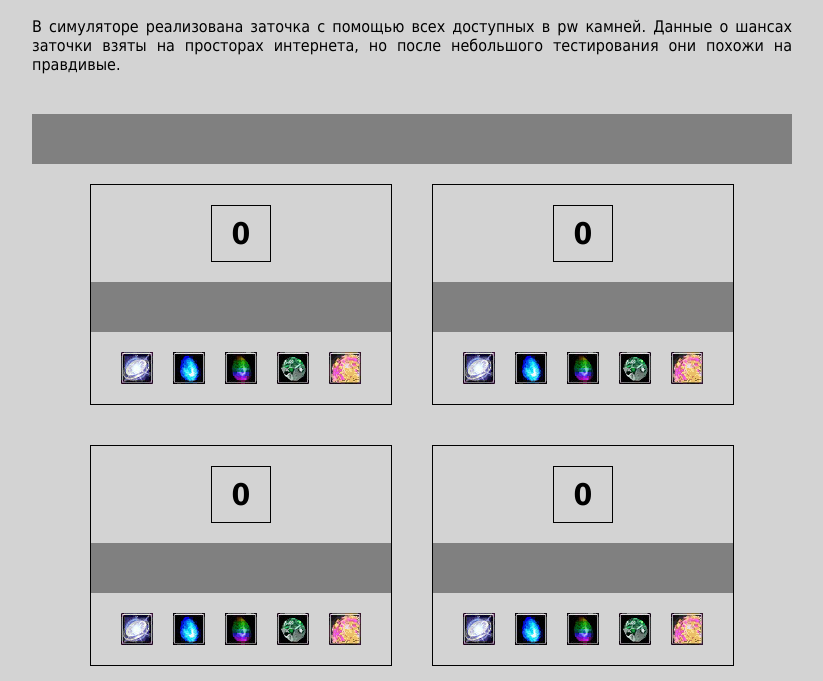
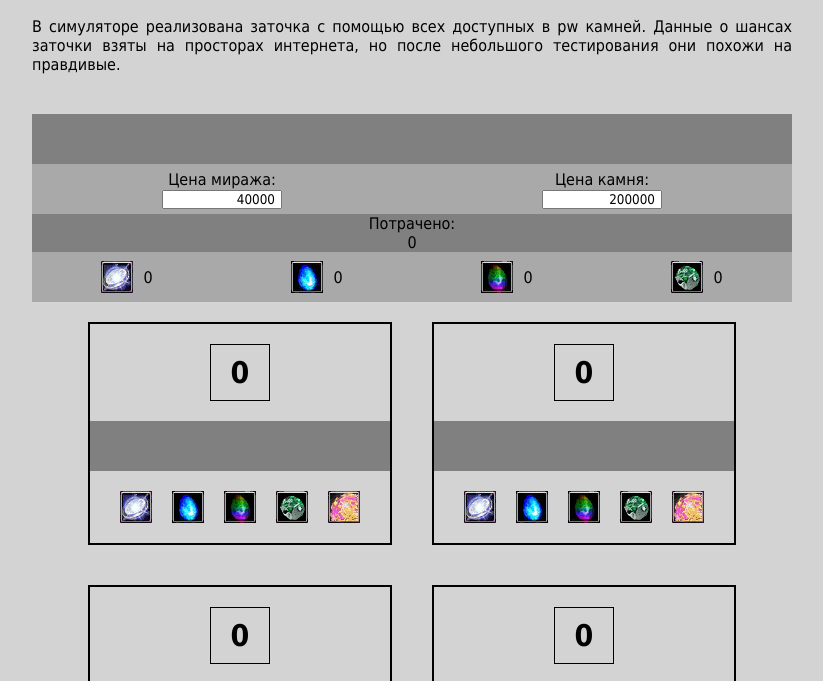
Before and after one commit to EvgZ13/PW_sharpening, a plain HTML site: page index.html in a window 1280 px wide. Shown: the part 61-742 px from the top of the page, without its empty margins (228-1051 px from the left). Drawn offline with Linux system fonts and the light colour scheme.

Commit message:
Add files via upload
v0.04

```diff
--- a/index.html
+++ b/index.html
@@ -21,6 +21,42 @@
     <main>
         <div class="container">
             <div class="full-history">
+            </div>
+            <div class="expenses">
+                <div class="expenses__top">
+                    <div class="price-wrapper">
+                        <p>Цена миража:</p>
+                        <input class="mirage-price" type="number" value="40000">
+                    </div>
+                    <div class="price-wrapper">
+                        <p>Цена камня:</p>
+                        <input class="stone-price" type="number" value="200000">
+                    </div>
+                </div>
+                <div class="expenses__center">
+                    <div class="price-wrapper">
+                        <p>Потрачено:</p>
+                        <p class="summ">0</p>
+                    </div>
+                </div>
+                <div class="expenses__bottom">
+                    <div>
+                        <img src="img/mirage.jpg" alt="Миражи">
+                        <p class="mirage-counter">0</p>
+                    </div>
+                    <div>
+                        <img src="img/sky.jpg" alt="Небески">
+                        <p class="sky-counter">0</p>
+                    </div>
+                    <div>
+                        <img src="img/underground.jpg" alt="Подземки">
+                        <p class="underground-counter">0</p>
+                    </div>
+                    <div>
+                        <img src="img/universe.jpg" alt="Мирозданки">
+                        <p class="universe-counter">0</p>
+                    </div>
+                </div>
             </div>
             <div class="items">
                 <div class="item">
@@ -104,6 +140,7 @@
                 <p>v0.01<br> - ОН появился</p>
                 <p>v0.02<br> - добавлена индивидуальная история заточки <br>- добавлены иконки камней</p>
                 <p>v0.03<br> - добавлена общая история заточки</p>
+                <p>v0.04<br> - добавлен учёт расходов заточки в штуках и деньгах</p>
             </div>
         </div>
     </footer>
--- a/script.js
+++ b/script.js
@@ -1,18 +1,29 @@
 const items = document.querySelectorAll('.item')
 let fullHistory = document.querySelector('.full-history')
+let mirageCounter = document.querySelector('.mirage-counter')
+let skyCounter = document.querySelector('.sky-counter')
+let undergroundCounter = document.querySelector('.underground-counter')
+let universeCounter = document.querySelector('.universe-counter')
+var summ = document.querySelector('.summ')
+let miragePrice = document.querySelector('.mirage-price')
+let stonePrice = document.querySelector('.stone-price')
 
 function random() {
     return Math.random()
 }
 
+function summCount() {
+    summ.innerText = (mirageCounter.innerText * miragePrice.value) + (skyCounter.innerText * stonePrice.value) + (undergroundCounter.innerText * stonePrice.value) + (universeCounter.innerText * stonePrice.value)
+}
+
 items.forEach(element => {
     let sharpening = element.querySelector('.sharpening')
-
 
     // Заточка небесным камнем
     let sky = element.querySelector('.sky')
     sky.addEventListener('click', () => {
-
+        skyCounter.innerText++
+        mirageCounter.innerText++
         let chance = 0
         let history = element.querySelector('.history')
 
@@ -61,7 +72,7 @@ items.forEach(element => {
             default:
                 console.log('default');
         }
-
+        summCount()
 
         if (random() < chance) {
             sharpening.innerText++
@@ -77,7 +88,8 @@ items.forEach(element => {
     // Заточка подземным камнем
     let underground = element.querySelector('.underground')
     underground.addEventListener('click', () => {
-
+        undergroundCounter.innerText++
+        mirageCounter.innerText++
         let chance = 0
         let history = element.querySelector('.history')
         switch (sharpening.innerText) {
@@ -123,7 +135,7 @@ items.forEach(element => {
             default:
                 console.log('default');
         }
-
+        summCount()
         if (sharpening.innerText != '0') {
             if (random() < chance) {
                 sharpening.innerText++
@@ -150,6 +162,7 @@ items.forEach(element => {
     // Заточка миражом
     let mirage = element.querySelector('.mirage')
     mirage.addEventListener('click', () => {
+        mirageCounter.innerText++
         let chance = 0
         let history = element.querySelector('.history')
         // let mirageChance = element.querySelector('.mirage-chance')
@@ -197,6 +210,7 @@ items.forEach(element => {
                 console.log('default');
         }
 
+        summCount()
         // mirageChance.innerText == sharpening.innerText
         if (random() < chance) {
             sharpening.innerText++
@@ -212,6 +226,8 @@ items.forEach(element => {
     // Заточка камнем мироздания
     let universe = element.querySelector('.universe')
     universe.addEventListener('click', () => {
+        universeCounter.innerText++
+        mirageCounter.innerText++
         let chance = 0
         let history = element.querySelector('.history')
         switch (sharpening.innerText) {
@@ -257,6 +273,7 @@ items.forEach(element => {
             default:
                 console.log('default');
         }
+        summCount()
         if (random() < chance) {
             sharpening.innerText++
             history.innerHTML += '<p class="plus">+</p>'
--- a/style.css
+++ b/style.css
@@ -17,7 +17,6 @@ body {
     justify-content: center;
     align-items: center;
     flex-wrap: wrap;
-
 }
 
 h1 {
@@ -47,7 +46,7 @@ p {
 }
 
 .item {
-    border: 1px solid #000;
+    border: 2px solid #000;
     margin: 20px;
 }
 
@@ -65,6 +64,62 @@ p {
 .full-history p {
     padding: 0 2px;
     font-size: 24px;
+}
+
+.expenses {
+    width: 100%;
+
+}
+
+.expenses__top {
+    height: 50px;
+    display: flex;
+    align-items: center;
+    justify-content: space-around;
+    background-color: darkgray;
+}
+
+.price-wrapper {
+    /* width: 300px; */
+}
+
+.price-wrapper p {
+    /* width: 300px; */
+    text-align: center;
+}
+
+.price-wrapper input {
+    width: 120px;
+    text-align: right;
+    padding: 0 5px;
+}
+
+input::-webkit-outer-spin-button,
+input::-webkit-inner-spin-button {
+    -webkit-appearance: none;
+}
+
+.expenses__center {
+    background-color: gray;
+}
+
+.expenses__bottom {
+    height: 50px;
+    display: flex;
+    align-items: center;
+    justify-content: space-around;
+    /* background-color: gray; */
+    background-color: darkgray;
+}
+
+.expenses__bottom div {
+    display: flex;
+    align-items: center;
+    justify-content: center;
+}
+
+.expenses__bottom div p {
+    padding-left: 10px;
 }
 
 .items {
```
